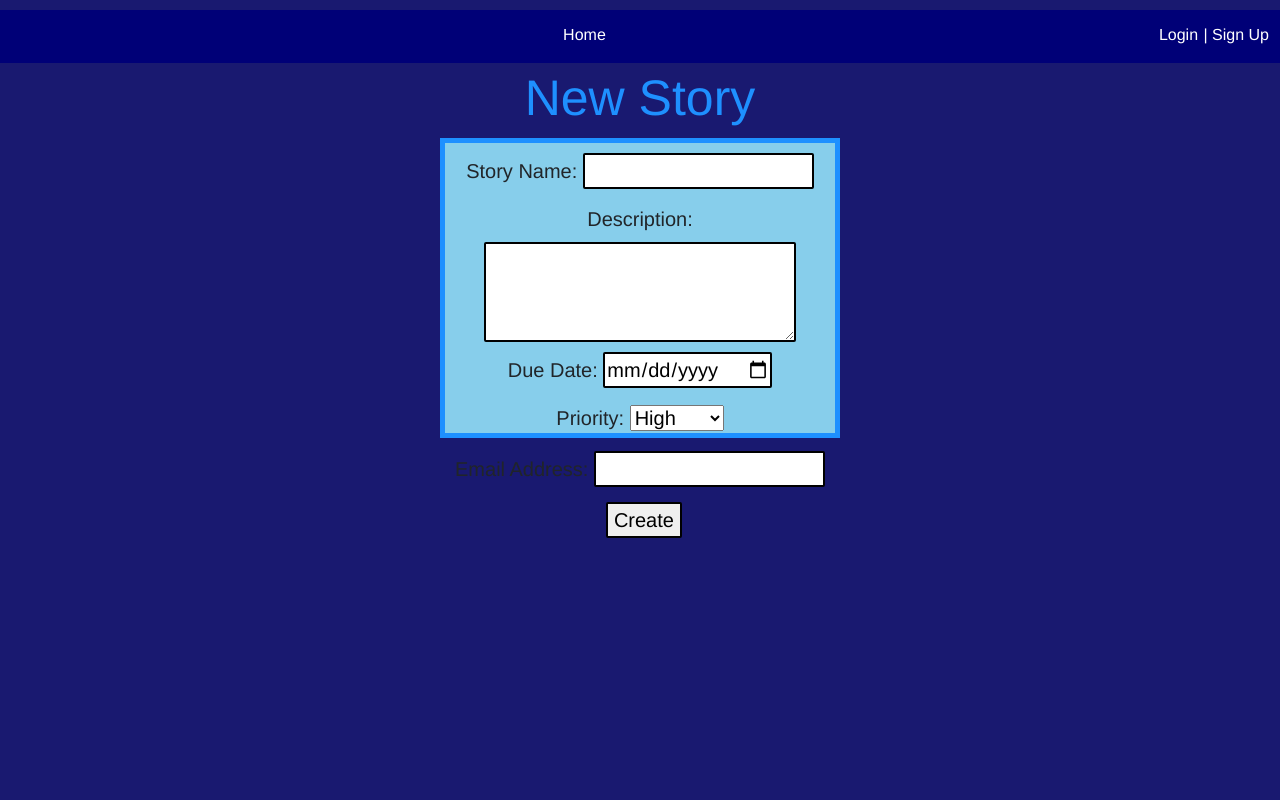
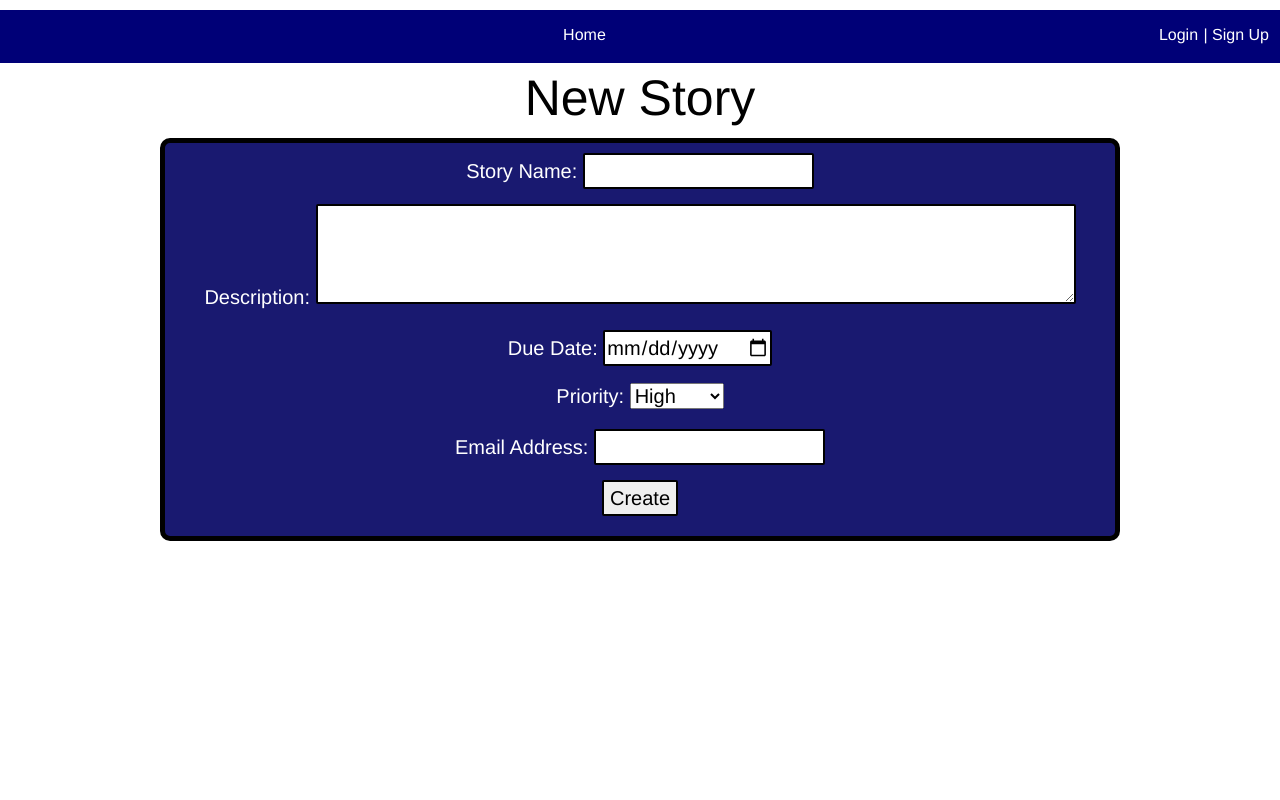
Before and after one commit to Royceirving/Kanabama, a Flask app: template templates/newstory.html in a window 1280 px wide. Run offline with Flask 2, Linux system fonts and the light colour scheme; the template is opened without the code that fills it: values that come from a table or form of the project are taken from there, others are empty; some libraries are stand-ins or nearby versions.

Commit message:
New story update

```diff
--- a/app.py
+++ b/app.py
@@ -236,6 +236,8 @@ def storyboard():
 
 @app.route('/deletestory/<story_id>',methods=["POST","GET"])
 def deletestory(story_id):
+    if(not current_user.is_active):
+        return json.dumps({'fail':False}),500,{'ContentType':'application/json'}
     try:
 
         conn = sqlite3.connect(DATABASE_FILENAME)
@@ -251,6 +253,8 @@ def deletestory(story_id):
 
 @app.route('/updatestory/<story_id_and_place>',methods=["GET"])
 def updatestory(story_id_and_place):
+    if(not current_user.is_active):
+        return json.dumps({'fail':False}),500,{'ContentType':'application/json'}
     # text delimiter to split will be a +
     # example 5+2 => set story of id 5 to state 2
     data = story_id_and_place.split('+')
--- a/static/newstorystyle.css
+++ b/static/newstorystyle.css
@@ -6,13 +6,13 @@ html, body {
   width: 100%;
   height: 100%;
   min-height: 100%;
-  background-color: MidnightBlue;
+  background-color: white;
   font-family: "Helvetica", Helvetica, serif;
 }
 
 #NSHead{
   text-align: center;
-  color: DodgerBlue;
+  color: Black;
   font-size: 50px;
 }
 
@@ -21,21 +21,19 @@ div.noozstory {
   margin-left: auto;
   margin-right: auto;
   font-size: 20px;
-  width: 400px;
-  height: 300px;
-  border: 5px solid DodgerBlue;
-  background-color: SkyBlue;
+  border-radius: 10px;
+  max-width: 75%;
+  border: 5px solid black;
+  background-color: midnightblue
 }
 
-div.createbutton {
-  margin-left: 1%;
-}
 div{
   text-align: center;
   width: 100%;
   display: block;
   margin: 10px auto;
   position: relative;
+  color:white;
 }
 
 input, textarea{
```
Also changed, not shown: app.db.
